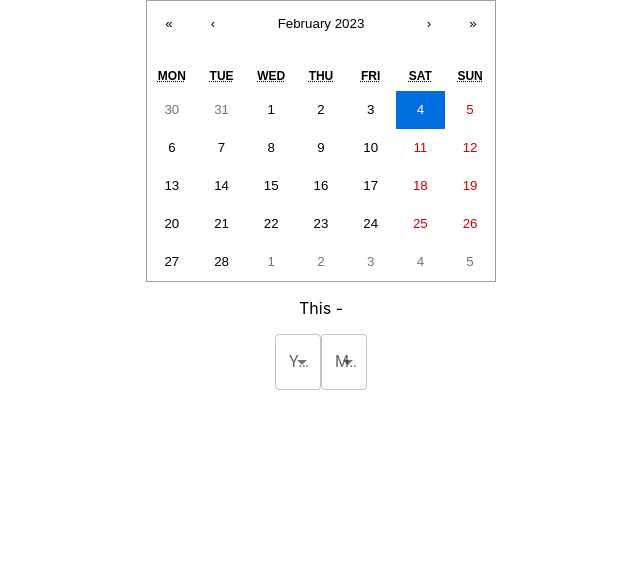
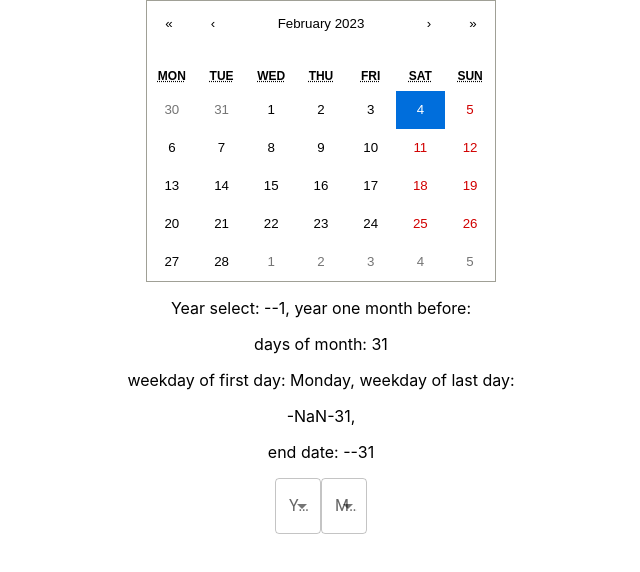
Before and after one commit to d3meter/nasa-calendar, a React (Create React App) app in the folder frontend/: page /calendar in a window 1280 px wide. Shown: the top 572 px of the page, without its empty margins (319-959 px from the left). Built offline with nearby package versions, Linux system fonts and the light colour scheme.

Commit message:
add end date counting

```diff
--- a/frontend/src/components/YearBtn.jsx
+++ b/frontend/src/components/YearBtn.jsx
@@ -16,6 +16,7 @@ function YearBtn({changeYear, yearSelect}) {
      <MenuItem value={1996}>{1996}</MenuItem>
      <MenuItem value={1997}>{1997}</MenuItem>
      <MenuItem value={1998}>{1998}</MenuItem>
+     <MenuItem value={2022}>{2022}</MenuItem>
    </Select>
  </FormControl>
   )
--- a/frontend/src/pages/CalendarView.jsx
+++ b/frontend/src/pages/CalendarView.jsx
@@ -2,23 +2,83 @@ import React, { useEffect, useState } from "react";
 import MonthBtn from "../components/MonthBtn";
 import MonthCard from "../components/MonthCard";
 import YearBtn from "../components/YearBtn";
+import * as dateUtils from "@wojtekmaj/date-utils";
+import { getDaysInMonth, getCenturyStart } from "@wojtekmaj/date-utils";
 
 function CalendarView() {
   const [nasaData, setNasaData] = useState([]);
-  const [yearSelect, setYearSelect] = useState('');
-  const [monthSelect, setMonthSelect] = useState('');
+  const [yearSelect, setYearSelect] = useState("");
+  const [monthSelect, setMonthSelect] = useState("");
+
+  //counting dates start
+  //select month
+  let dateSelect = yearSelect + "-" + monthSelect + "-1";
+  let daysMonthOfDateSelect = getDaysInMonth(new Date(dateSelect));
+  let dateSelectLastDay =
+    yearSelect + "-" + monthSelect + "-" + daysMonthOfDateSelect;
+
+  const weekday = [
+    "Sunday",
+    "Monday",
+    "Tuesday",
+    "Wednesday",
+    "Thursday",
+    "Friday",
+    "Saturday",
+  ];
+  let iOfFirstDaySelect = new Date(dateSelect);
+  let firstDayNameSelect = weekday[iOfFirstDaySelect.getDay()];
+
+  let iOfLastDaySelect = new Date(dateSelectLastDay);
+  let lastDayNameSelect = weekday[iOfLastDaySelect.getDay()];
+
+  //last month
+  let yearMonthLast = monthSelect !== "1" ? yearSelect : parseInt(yearSelect) - 1;
+  let monthLast = monthSelect !== "1" ? parseInt(monthSelect) - 1 : 12;
+  let dateLastBefore = yearMonthLast + "-" + monthLast + "-1";
+  let daysMonthLast = getDaysInMonth(new Date(dateLastBefore));
+  let dateLast = yearMonthLast + "-" + monthLast + "-" + daysMonthLast;
+  let iOfLastDayLast = new Date(dateLast);
+  let lastDayNameLast = weekday[iOfLastDayLast.getDay()];
+
+  //next month
+  let yearMonthNext = monthSelect !== "12" ? yearSelect : parseInt(yearSelect) + 1;
+  let monthNext = monthSelect !== "12" ? parseInt(monthSelect) + 1 : 1;
+
+  //dates for fetch
+  let endDate = yearSelect + "-" + monthSelect + "-" + daysMonthOfDateSelect;
+  if (lastDayNameSelect === "Saturday") {
+    endDate = yearMonthNext + "-" + monthNext + "-1";
+  }
+  if (lastDayNameSelect === "Friday") {
+    endDate = yearSelect + "-" + monthNext + "-2";
+  }
+  if (lastDayNameSelect === "Thursday") {
+    endDate = yearSelect + "-" + monthNext + "-3";
+  }
+  if (lastDayNameSelect === "Wednesday") {
+    endDate = yearSelect + "-" + monthNext + "-4";
+  }
+  if (lastDayNameSelect === "Tuesday") {
+    endDate = yearSelect + "-" + monthNext + "-5";
+  }
+  if (lastDayNameSelect === "Monday") {
+    endDate = yearSelect + "-" + monthNext + "-6";
+  }
+
+  //counting dates end
 
   const fetchData = () => {
     const apiKey = "QYSDCrsuNdQpx6YY9Yg2eO9RBWDIVwpWkwhwYWi8";
     let fetchUrl = `https://api.nasa.gov/planetary/apod?api_key=${apiKey}&start_date=2022-01-01&end_date=2022-02-01`;
 
     fetch(fetchUrl)
-    .then((res) => res.json())
-    .then((data) => {
-      setNasaData(data);
-    });
-  }
-/*   useEffect(() => {
+      .then((res) => res.json())
+      .then((data) => {
+        setNasaData(data);
+      });
+  };
+  /*   useEffect(() => {
     fetch(fetchUrl)
       .then((res) => res.json())
       .then((data) => {
@@ -35,12 +95,22 @@ function CalendarView() {
     setYearSelect(event.target.value);
   };
 
-
   return (
     <div className="CalendarView">
-      <p>This {yearSelect}-{monthSelect}</p>
+      <p>
+        Year select: {dateSelect}, year one month before: {yearMonthLast}
+      </p>
+      <p>days of month: {daysMonthOfDateSelect}</p>
+      <p>
+        weekday of first day: {firstDayNameSelect}, weekday of last day:{" "}
+        {lastDayNameSelect}
+      </p>
+      <p>
+        {dateLast}, {lastDayNameLast}
+      </p>
+      <p>end date: {endDate}</p>
       <YearBtn changeYear={changeYear} yearSelect={yearSelect} />
-      <MonthBtn changeMonth={changeMonth} monthSelect={monthSelect}/>
+      <MonthBtn changeMonth={changeMonth} monthSelect={monthSelect} />
       <MonthCard nasaData={nasaData} />
     </div>
   );
```
